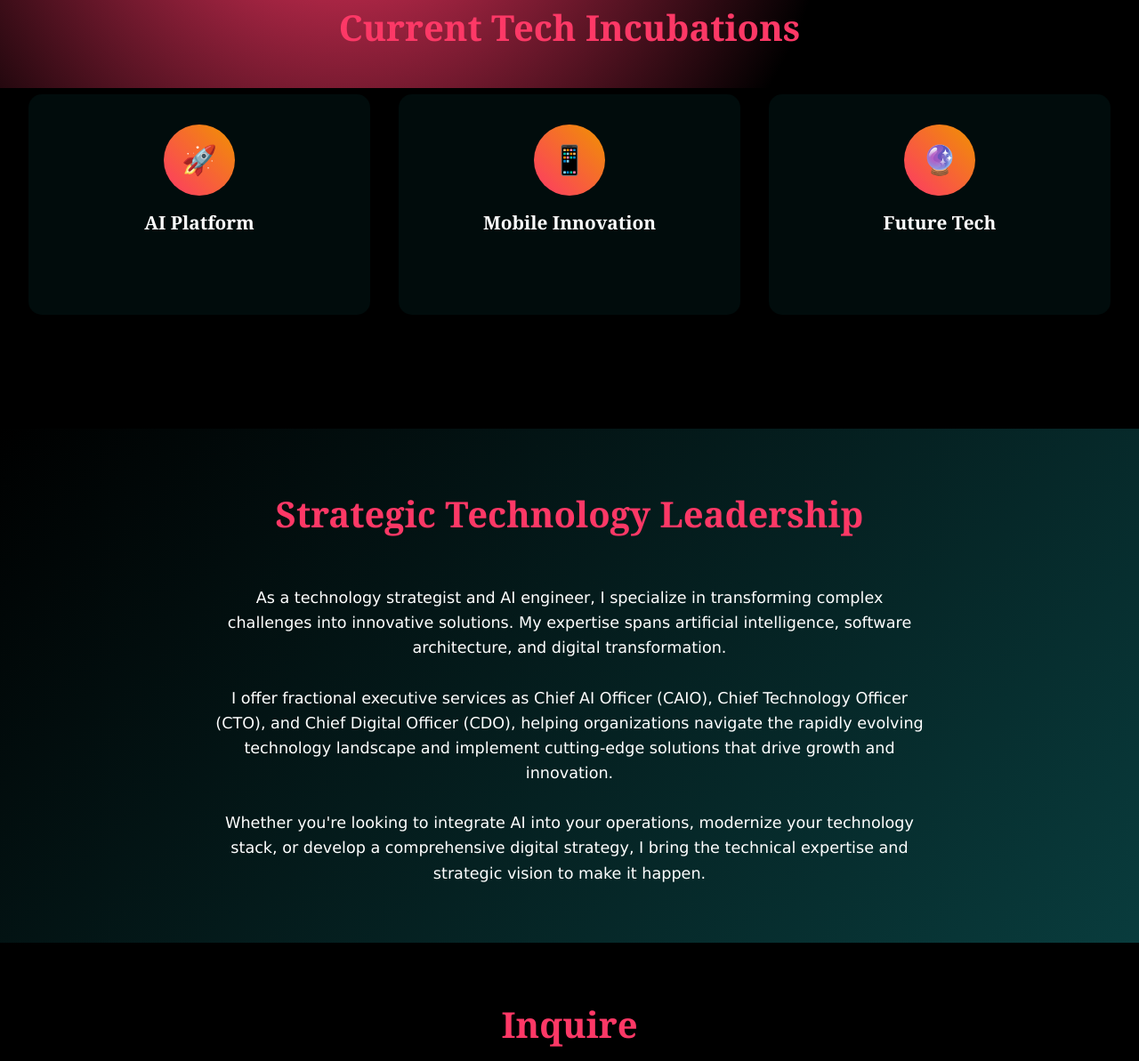
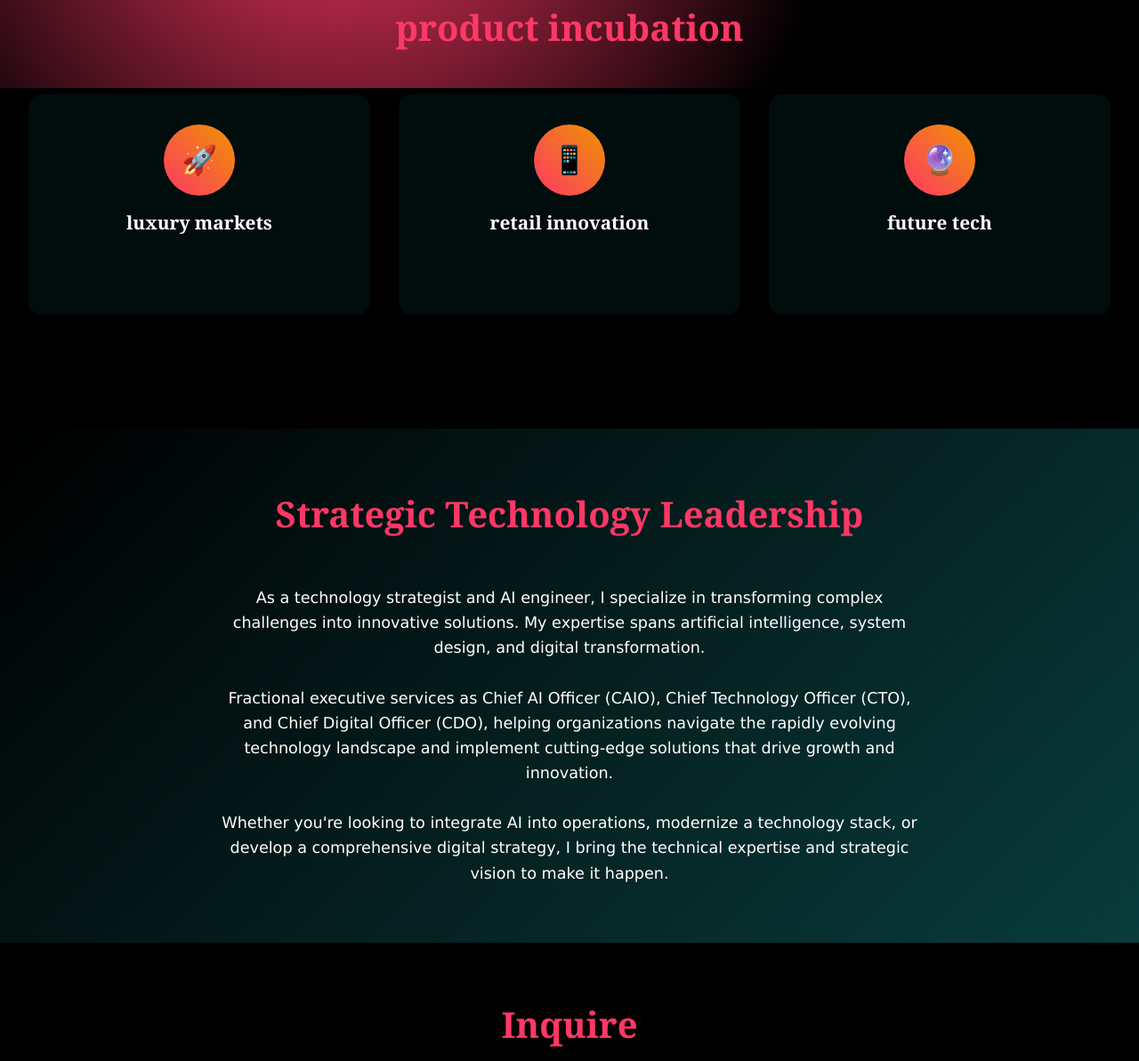
Before and after one commit to akrnyc/akrnyc.github.io, a plain HTML site: page lab.html in a window 1280 px wide. Shown: the part 921-2114 px from the top of the page at 89% size. Drawn offline with Linux system fonts and the light colour scheme.

Commit message:
verbiage

```diff
--- a/lab.html
+++ b/lab.html
@@ -19,31 +19,31 @@
             <div class="parallax-bg"></div>
             <div class="hero-content">
                 <h1 class="hero-title title-font">Strategy + Innovation</h1>
-                <p class="hero-subtitle heading-font">Transforming ideas into technological reality</p>
+                <p class="hero-subtitle heading-font">transforming ideas into reality</p>
             </div>
         </section>
 
         <section class="tech-showcase">
-            <h2 class="section-title heading-font">Current Tech Incubations</h2>
+            <h2 class="section-title heading-font">product incubation</h2>
             <div class="tech-grid">
                 <div class="tech-card">
                     <div class="tech-card-content">
                         <div class="tech-card-icon">🚀</div>
-                        <h3 class="tech-card-title heading-font">AI Platform</h3>
-                        <p class="tech-card-description">Next-generation artificial intelligence platform focusing on creative applications and user-centric design.</p>
+                        <h3 class="tech-card-title heading-font">luxury markets</h3>
+                        <p class="tech-card-description">Next-generation agentic platforms focusing on no-touch and user-centric design.</p>
                     </div>
                 </div>
                 <div class="tech-card">
                     <div class="tech-card-content">
                         <div class="tech-card-icon">📱</div>
-                        <h3 class="tech-card-title heading-font">Mobile Innovation</h3>
-                        <p class="tech-card-description">Revolutionary mobile experience combining AR/VR technologies with seamless user interfaces.</p>
+                        <h3 class="tech-card-title heading-font">retail innovation</h3>
+                        <p class="tech-card-description">Revolutionary business intelligence for deeply personalized experiences.</p>
                     </div>
                 </div>
                 <div class="tech-card">
                     <div class="tech-card-content">
                         <div class="tech-card-icon">🔮</div>
-                        <h3 class="tech-card-title heading-font">Future Tech</h3>
+                        <h3 class="tech-card-title heading-font">future tech</h3>
                         <p class="tech-card-description">Exploring emerging technologies and their applications in creative industries and digital experiences.</p>
                     </div>
                 </div>
@@ -53,11 +53,11 @@
         <section class="about-section">
             <div class="about-content">
                 <h2 class="section-title heading-font">Strategic Technology Leadership</h2>
-                <p>As a technology strategist and AI engineer, I specialize in transforming complex challenges into innovative solutions. My expertise spans artificial intelligence, software architecture, and digital transformation.</p>
+                <p>As a technology strategist and AI engineer, I specialize in transforming complex challenges into innovative solutions. My expertise spans artificial intelligence, system design, and digital transformation.</p>
                 <br>
-                <p>I offer fractional executive services as Chief AI Officer (CAIO), Chief Technology Officer (CTO), and Chief Digital Officer (CDO), helping organizations navigate the rapidly evolving technology landscape and implement cutting-edge solutions that drive growth and innovation.</p>
+                <p>Fractional executive services as Chief AI Officer (CAIO), Chief Technology Officer (CTO), and Chief Digital Officer (CDO), helping organizations navigate the rapidly evolving technology landscape and implement cutting-edge solutions that drive growth and innovation.</p>
                 <br>
-                <p>Whether you're looking to integrate AI into your operations, modernize your technology stack, or develop a comprehensive digital strategy, I bring the technical expertise and strategic vision to make it happen.</p>
+                <p>Whether you're looking to integrate AI into operations, modernize a technology stack, or develop a comprehensive digital strategy, I bring the technical expertise and strategic vision to make it happen.</p>
             </div>
         </section>
 
```
